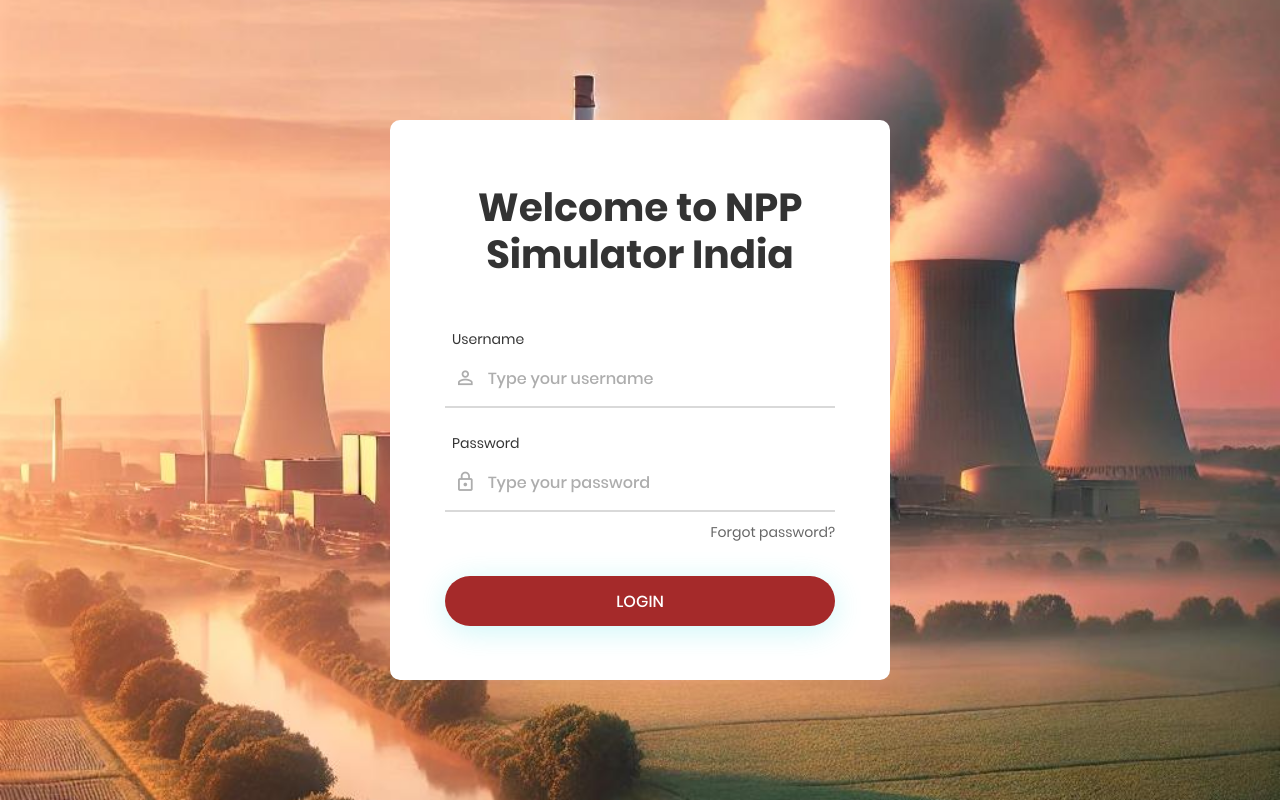
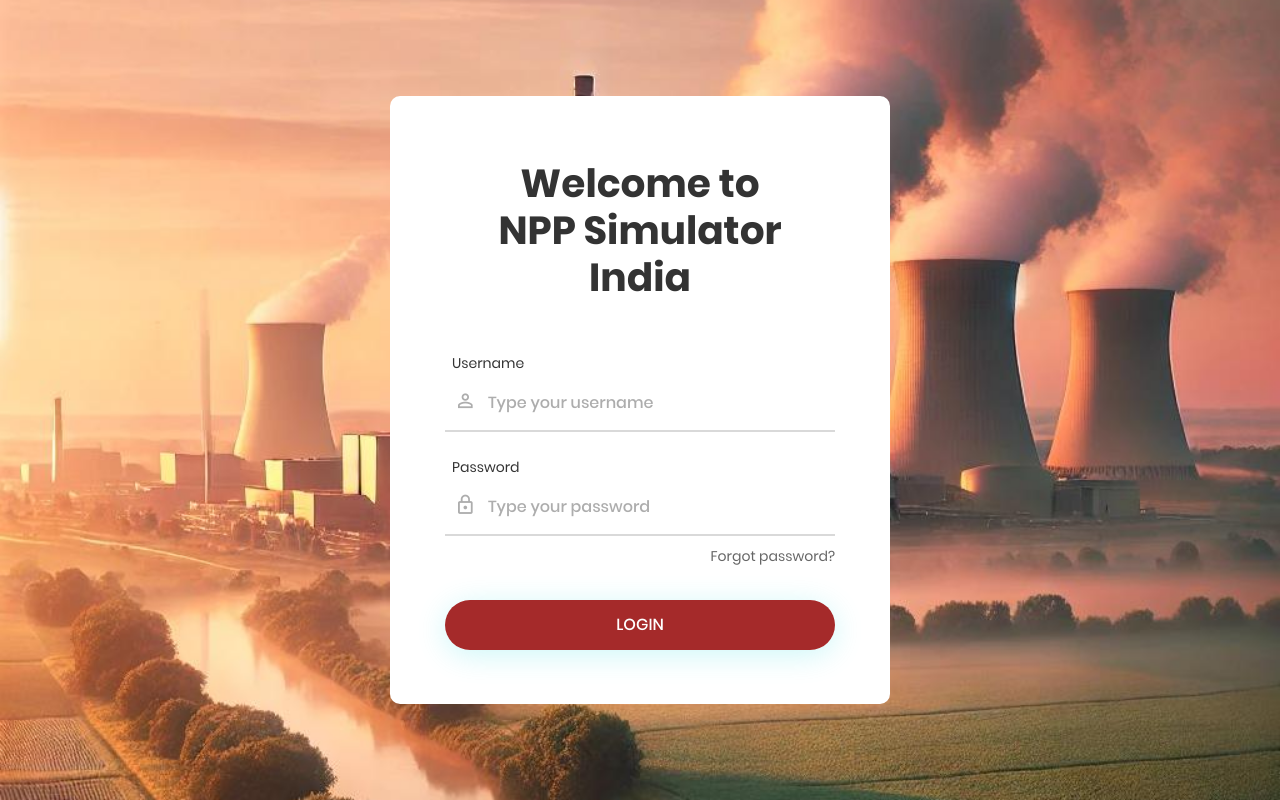
Before and after one commit to Jitendra300/nuclear_analyzer, a plain HTML site: page index.html in a window 1280 px wide. Drawn offline with Linux system fonts and the light colour scheme.

Commit message:
Update index.html

```diff
--- a/index.html
+++ b/index.html
@@ -34,7 +34,7 @@
 			<div class="wrap-login100 p-l-55 p-r-55 p-t-65 p-b-54">
 				<form class="login100-form validate-form">
 					<span class="login100-form-title p-b-49">
-						Welcome to NPP Simulator India
+						Welcome to <br> NPP Simulator India
 					</span>
 
 					<div class="wrap-input100 validate-input m-b-23" data-validate = "Username is reauired">
```
